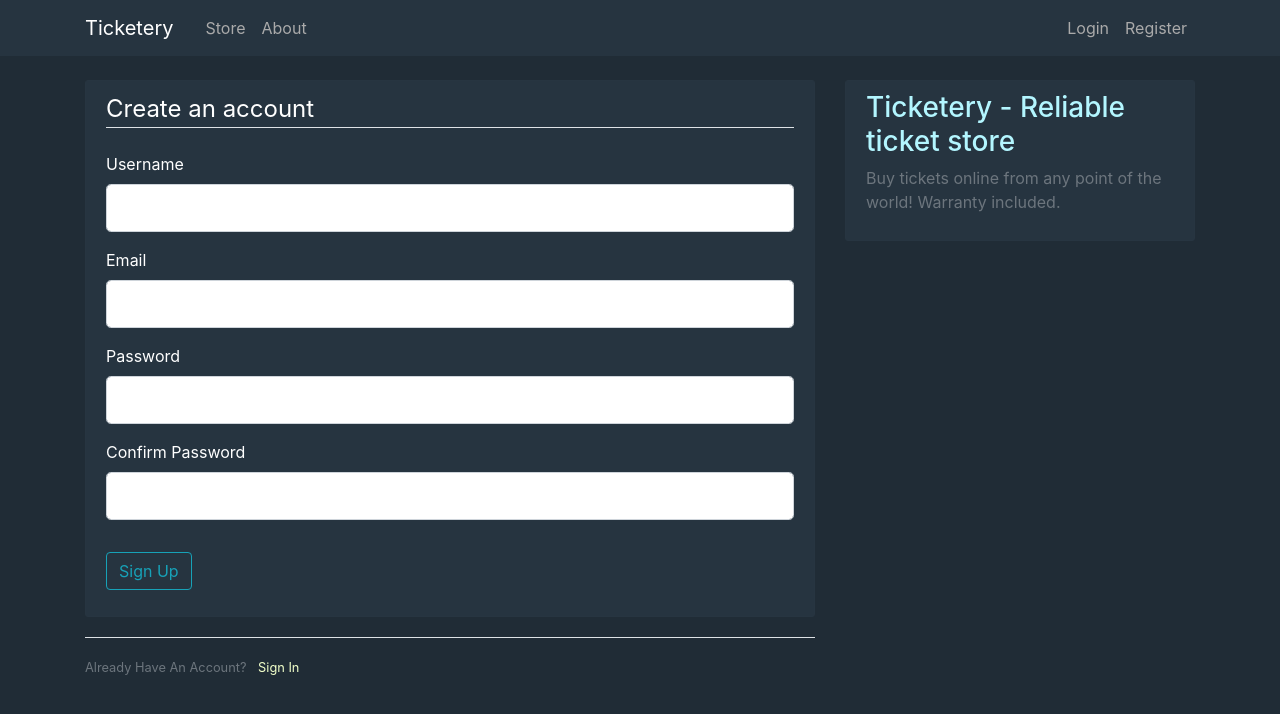
After one commit to TerryGirniak/Ticketery-Flask-micro-project-, a Flask app: page /register in a window 1280 px wide. The commit adds this page. Shown: the top 714 px of the page. Run offline with Flask 2, Linux system fonts and the light colour scheme; some libraries are stand-ins or nearby versions.

Commit message:
Frontend completed

```diff
--- /dev/null
+++ b/Forms.py
@@ -0,0 +1,22 @@
+from wtforms import StringField, PasswordField, SubmitField, BooleanField
+from wtforms.validators import DataRequired, Length, Email, EqualTo
+from flask_wtf import FlaskForm
+
+
+class RegistrationForm(FlaskForm):
+    username = StringField('Username',
+                           validators=[DataRequired(), Length(min=2, max=20)])
+    email = StringField('Email',
+                        validators=[DataRequired(), Email()])
+    password = PasswordField('Password', validators=[DataRequired()])
+    confirm_password = PasswordField('Confirm Password',
+                                     validators=[DataRequired(), EqualTo('password')])
+    submit = SubmitField('Sign Up')
+
+
+class LoginForm(FlaskForm):
+    email = StringField('Email',
+                        validators=[DataRequired(), Email()])
+    password = PasswordField('Password', validators=[DataRequired()])
+    remember = BooleanField('Remember Me')
+    submit = SubmitField('Login')
--- a/main.py
+++ b/main.py
@@ -1,12 +1,80 @@
-from flask import Flask, render_template
+from flask import Flask, render_template, url_for, flash, redirect
+from Forms import RegistrationForm, LoginForm
 
 app = Flask(__name__)
+app.config['SECRET_KEY'] = '5791628bb0b13ce0c676dfde280ba245'
+
+tickets = [
+    {
+        'event': 'Enter Shikari',
+        'date': '31.11.2018',
+        'category': 'music',
+        'price': '1000'
+    },
+    {
+        'event': 'Stoned Jesus',
+        'date': '21.11.2018',
+        'category': 'music',
+        'price': '400'
+    },
+    {
+        'event': 'Avengers 14',
+        'date': '11.11.2018',
+        'category': 'film',
+        'price': '200'
+    },
+    {
+        'event': 'Carpet',
+        'date': '01.11.2018',
+        'category': 'film',
+        'price': '10'
+    },
+    {
+        'event': 'MC Mcdonalds',
+        'date': '05.01.2019',
+        'category': 'misc',
+        'price': '5000'
+    },
+    {
+        'event': 'New Year with real Santa',
+        'date': '31.12.2018',
+        'category': 'misc',
+        'price': '1000000'
+    },
+]
 
 
-@app.route('/')
-def index():
-    return render_template('home.html')
+@app.route("/")
+@app.route("/home")
+def home():
+    return render_template('home.html', tickets=tickets)
 
 
-if __name__ == "__main__":
+@app.route("/about")
+def about():
+    return render_template('about.html', title='About')
+
+
+@app.route("/register", methods=['GET', 'POST'])
+def register():
+    form = RegistrationForm()
+    if form.validate_on_submit():
+        flash(f'Account created for {form.username.data}!', 'success')
+        return redirect(url_for('home'))
+    return render_template('register.html', title='Register', form=form)
+
+
+@app.route("/login", methods=['GET', 'POST'])
+def login():
+    form = LoginForm()
+    if form.validate_on_submit():
+        if form.email.data == 'admin@blog.com' and form.password.data == 'password':
+            flash('You have been logged in!', 'success')
+            return redirect(url_for('home'))
+        else:
+            flash('Login Unsuccessful. Please check username and password', 'danger')
+    return render_template('login.html', title='Login', form=form)
+
+
+if __name__ == '__main__':
     app.run(debug=True)
--- /dev/null
+++ b/static/main.css
@@ -0,0 +1,93 @@
+body {
+  background: #202c36;
+  color: #ffffff;
+  margin-top: 5rem;
+}
+
+a {
+  color: #f1ffc9;
+}
+
+h1 {
+  color: #B3F6FF;
+}
+
+h3 {
+  color: #B3F6FF;
+}
+
+h4 {
+  color: #dddddd;
+  margin-top: 25px;
+}
+
+.bg-steel {
+  background-color: #263440;
+}
+
+.site-header .navbar-nav .nav-link {
+  color: #aaaaaa;
+}
+
+.site-header .navbar-nav .nav-link:hover {
+  color: #B3F6FF;
+}
+
+.site-header .navbar-nav .nav-link.active {
+  font-weight: 500;
+}
+
+.content-section {
+  background: #263440;
+  padding: 10px 20px;
+  border: 1px solid #273541;
+  border-radius: 3px;
+  margin-bottom: 20px;
+}
+
+.article-title {
+  color: #888888;
+}
+
+a.article-title:hover {
+  color: #428bca;
+  text-decoration: none;
+}
+
+.article-content {
+  white-space: pre-line;
+}
+
+.article-img {
+  height: 65px;
+  width: 65px;
+  margin-right: 16px;
+}
+
+.article-metadata {
+  padding-bottom: 1px;
+  margin-bottom: 4px;
+  border-bottom: 1px solid #e3e3e3
+}
+
+.article-metadata a:hover {
+  color: #333;
+  text-decoration: none;
+}
+
+.article-svg {
+  width: 25px;
+  height: 25px;
+  vertical-align: middle;
+}
+
+.account-img {
+  height: 125px;
+  width: 125px;
+  margin-right: 20px;
+  margin-bottom: 16px;
+}
+
+.account-heading {
+  font-size: 2.5rem;
+}
--- a/templates/layout.html
+++ b/templates/layout.html
@@ -1,13 +1,73 @@
-<!DOCTYPE HTML PUBLIC "-//W3C//DTD HTML 4.01//EN"
-   "http://www.w3.org/TR/html4/strict.dtd">
-<HTML>
-   <HEAD>
-      <TITLE>Ticketery.inc</TITLE>
-       <link rel = "stylesheet" href = "https://stackpath.bootstrapcdn.com/bootstrap/4.1.3/css/bootstrap.min.css">
-   </HEAD>
-   <BODY>
-    {% include 'includes/_topbar.html' %}
-      {% block body %} {% endblock %}
-    <script src="https://stackpath.bootstrapcdn.com/bootstrap/4.1.3/js/bootstrap.min.js"></script>
-   </BODY>
-</HTML>
+<!DOCTYPE html>
+<html>
+<head>
+    <!-- Required meta tags -->
+    <meta charset="utf-8">
+    <meta name="viewport" content="width=device-width, initial-scale=1, shrink-to-fit=no">
+
+    <!-- Bootstrap CSS -->
+      <link rel = "stylesheet" href = "https://stackpath.bootstrapcdn.com/bootstrap/4.1.3/css/bootstrap.min.css">
+
+    <link rel="stylesheet" type="text/css" href="{{ url_for('static', filename='main.css') }}">
+
+    {% if title %}
+        <title>Ticketery - {{ title }}</title>
+    {% else %}
+        <title>Ticketery</title>
+    {% endif %}
+
+</head>
+<body>
+    <header class="site-header">
+      <nav class="navbar navbar-expand-md navbar-dark bg-steel fixed-top">
+        <div class="container">
+          <a class="navbar-brand mr-4" href="/">Ticketery</a>
+          <button class="navbar-toggler" type="button" data-toggle="collapse" data-target="#navbarToggle" aria-controls="navbarToggle" aria-expanded="false" aria-label="Toggle navigation">
+            <span class="navbar-toggler-icon"></span>
+          </button>
+          <div class="collapse navbar-collapse" id="navbarToggle">
+            <div class="navbar-nav mr-auto">
+              <a class="nav-item nav-link" href="{{ url_for('home') }}">Store</a>
+              <a class="nav-item nav-link" href="{{ url_for('about') }}">About</a>
+            </div>
+            <!-- Navbar Right Side -->
+            <div class="navbar-nav">
+              <a class="nav-item nav-link" href="{{ url_for('login') }}">Login</a>
+              <a class="nav-item nav-link" href="{{ url_for('register') }}">Register</a>
+            </div>
+          </div>
+        </div>
+      </nav>
+    </header>
+    <main role="main" class="container">
+      <div class="row">
+        <div class="col-md-8">
+          {% with messages = get_flashed_messages(with_categories=true) %}
+            {% if messages %}
+              {% for category, message in messages %}
+                <div class="alert alert-{{ category }}">
+                  {{ message }}
+                </div>
+              {% endfor %}
+            {% endif %}
+          {% endwith %}
+          {% block content %}{% endblock %}
+        </div>
+        <div class="col-md-4">
+          <div class="content-section">
+            <h3>Ticketery - Reliable ticket store</h3>
+            <p class='text-muted'>Buy tickets online from any point of the world! Warranty included.
+            </p>
+          </div>
+        </div>
+      </div>
+    </main>
+
+
+    <!-- Optional JavaScript -->
+    <!-- jQuery first, then Popper.js, then Bootstrap JS -->
+    <script src="https://code.jquery.com/jquery-3.2.1.slim.min.js" integrity="sha384-KJ3o2DKtIkvYIK3UENzmM7KCkRr/rE9/Qpg6aAZGJwFDMVNA/GpGFF93hXpG5KkN" crossorigin="anonymous"></script>
+    <script src="https://cdnjs.cloudflare.com/ajax/libs/popper.js/1.12.9/umd/popper.min.js" integrity="sha384-ApNbgh9B+Y1QKtv3Rn7W3mgPxhU9K/ScQsAP7hUibX39j7fakFPskvXusvfa0b4Q" crossorigin="anonymous"></script>
+    <script src="https://maxcdn.bootstrapcdn.com/bootstrap/4.0.0/js/bootstrap.min.js" integrity="sha384-JZR6Spejh4U02d8jOt6vLEHfe/JQGiRRSQQxSfFWpi1MquVdAyjUar5+76PVCmYl" crossorigin="anonymous"></script>
+</body>
+</html>
--- /dev/null
+++ b/templates/register.html
@@ -0,0 +1,79 @@
+{% extends "layout.html" %}
+{% block content %}
+    <div class="content-section">
+        <form method="POST" action="">
+            <fieldset class="form-group">
+                <legend class="border-bottom mb-4">Create an account</legend>
+
+                <div class="form-group">
+                    {{ form.username.label(class="form-control-label") }}
+
+                    {% if form.username.errors %}
+                        {{ form.username(class="form-control form-control-lg is-invalid") }}
+                        <div class="invalid-feedback">
+                            {% for error in form.username.errors %}
+                                <span>{{ error }}</span>
+                            {% endfor %}
+                        </div>
+                    {% else %}
+                        {{ form.username(class="form-control form-control-lg") }}
+                    {% endif %}
+                </div>
+
+                <div class="form-group">
+                    {{ form.email.label(class="form-control-label") }}
+                    {% if form.email.errors %}
+                        {{ form.email(class="form-control form-control-lg is-invalid") }}
+                        <div class="invalid-feedback">
+                            {% for error in form.email.errors %}
+                                <span>{{ error }}</span>
+                            {% endfor %}
+                        </div>
+                    {% else %}
+                        {{ form.email(class="form-control form-control-lg") }}
+                    {% endif %}
+                </div>
+
+                <div class="form-group">
+                    {{ form.password.label(class="form-control-label") }}
+                    {% if form.password.errors %}
+                        {{ form.password(class="form-control form-control-lg is-invalid") }}
+                        <div class="invalid-feedback">
+                            {% for error in form.password.errors %}
+                                <span>{{ error }}</span>
+                            {% endfor %}
+                        </div>
+                    {% else %}
+                        {{ form.password(class="form-control form-control-lg") }}
+                    {% endif %}
+                </div>
+
+                <div class="form-group">
+                    {{ form.confirm_password.label(class="form-control-label") }}
+                    {% if form.confirm_password.errors %}
+                        {{ form.confirm_password(class="form-control form-control-lg is-invalid") }}
+                        <div class="invalid-feedback">
+                            {% for error in form.confirm_password.errors %}
+                                <span>{{ error }}</span>
+                            {% endfor %}
+                        </div>
+                    {% else %}
+                        {{ form.confirm_password(class="form-control form-control-lg") }}
+                    {% endif %}
+                </div>
+
+            </fieldset>
+
+            <div class="form-group">
+                {{ form.submit(class="btn btn-outline-info") }}
+            </div>
+        </form>
+    </div>
+
+    <div class="border-top pt-3">
+        <small class="text-muted">
+            Already Have An Account? <a class="ml-2" href="{{ url_for('login') }}">Sign In</a>
+        </small>
+    </div>
+
+{% endblock content %}
```
Also changed, not shown: User.py (added, +18 -0 lines), templates/about.html (added, +13 -0 lines), templates/home.html (+16 -9 lines), templates/login.html (added, +59 -0 lines).
